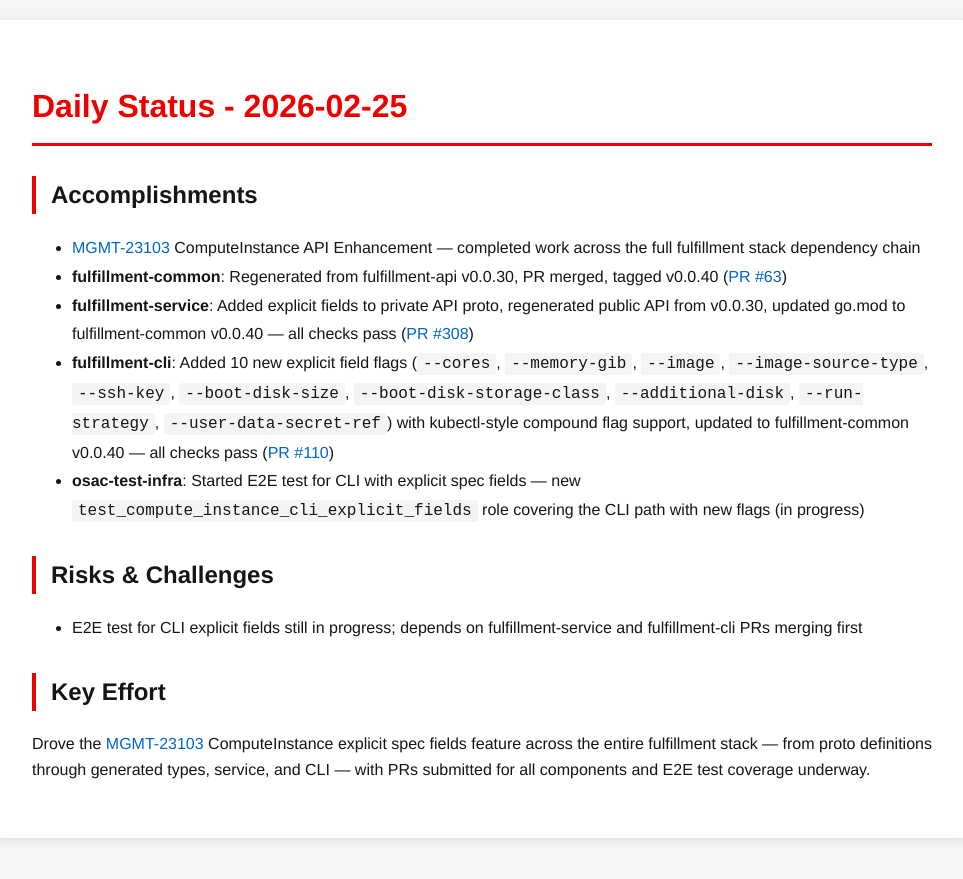
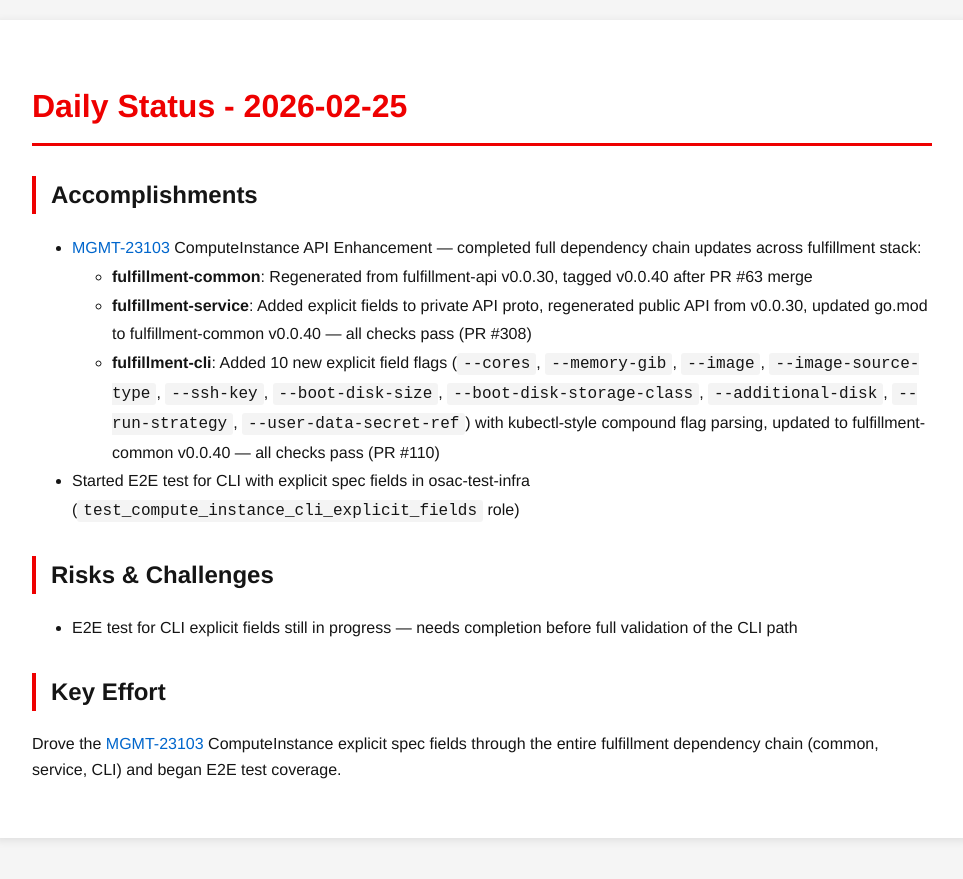
Before and after one commit to tzvatot/daily-status, a Jekyll site: the page built from 2026-02-25.md, in a window 1280 px wide. Shown: the top 879 px of the page, without its empty margins (158-1121 px from the left). Built offline with Jekyll 4.4.1, drawn with Linux system fonts in a browser that asks for light colours.

Commit message:
Daily status update - 2026-02-25

```diff
--- a/2026-02-25.md
+++ b/2026-02-25.md
@@ -8,16 +8,16 @@ date: 2026-02-25
 
 ## Accomplishments
 
-- [MGMT-23103](https://issues.redhat.com/browse/MGMT-23103) ComputeInstance API Enhancement — completed work across the full fulfillment stack dependency chain
-- **fulfillment-common**: Regenerated from fulfillment-api v0.0.30, PR merged, tagged v0.0.40 ([PR #63](https://github.com/osac-project/fulfillment-common/pull/63))
-- **fulfillment-service**: Added explicit fields to private API proto, regenerated public API from v0.0.30, updated go.mod to fulfillment-common v0.0.40 — all checks pass ([PR #308](https://github.com/osac-project/fulfillment-service/pull/308))
-- **fulfillment-cli**: Added 10 new explicit field flags (`--cores`, `--memory-gib`, `--image`, `--image-source-type`, `--ssh-key`, `--boot-disk-size`, `--boot-disk-storage-class`, `--additional-disk`, `--run-strategy`, `--user-data-secret-ref`) with kubectl-style compound flag support, updated to fulfillment-common v0.0.40 — all checks pass ([PR #110](https://github.com/osac-project/fulfillment-cli/pull/110))
-- **osac-test-infra**: Started E2E test for CLI with explicit spec fields — new `test_compute_instance_cli_explicit_fields` role covering the CLI path with new flags (in progress)
+- [MGMT-23103](https://issues.redhat.com/browse/MGMT-23103) ComputeInstance API Enhancement — completed full dependency chain updates across fulfillment stack:
+  - **fulfillment-common**: Regenerated from fulfillment-api v0.0.30, tagged v0.0.40 after PR #63 merge
+  - **fulfillment-service**: Added explicit fields to private API proto, regenerated public API from v0.0.30, updated go.mod to fulfillment-common v0.0.40 — all checks pass (PR #308)
+  - **fulfillment-cli**: Added 10 new explicit field flags (`--cores`, `--memory-gib`, `--image`, `--image-source-type`, `--ssh-key`, `--boot-disk-size`, `--boot-disk-storage-class`, `--additional-disk`, `--run-strategy`, `--user-data-secret-ref`) with kubectl-style compound flag parsing, updated to fulfillment-common v0.0.40 — all checks pass (PR #110)
+- Started E2E test for CLI with explicit spec fields in osac-test-infra (`test_compute_instance_cli_explicit_fields` role)
 
 ## Risks & Challenges
 
-- E2E test for CLI explicit fields still in progress; depends on fulfillment-service and fulfillment-cli PRs merging first
+- E2E test for CLI explicit fields still in progress — needs completion before full validation of the CLI path
 
 ## Key Effort
 
-Drove the [MGMT-23103](https://issues.redhat.com/browse/MGMT-23103) ComputeInstance explicit spec fields feature across the entire fulfillment stack — from proto definitions through generated types, service, and CLI — with PRs submitted for all components and E2E test coverage underway.
+Drove the [MGMT-23103](https://issues.redhat.com/browse/MGMT-23103) ComputeInstance explicit spec fields through the entire fulfillment dependency chain (common, service, CLI) and began E2E test coverage.
```
